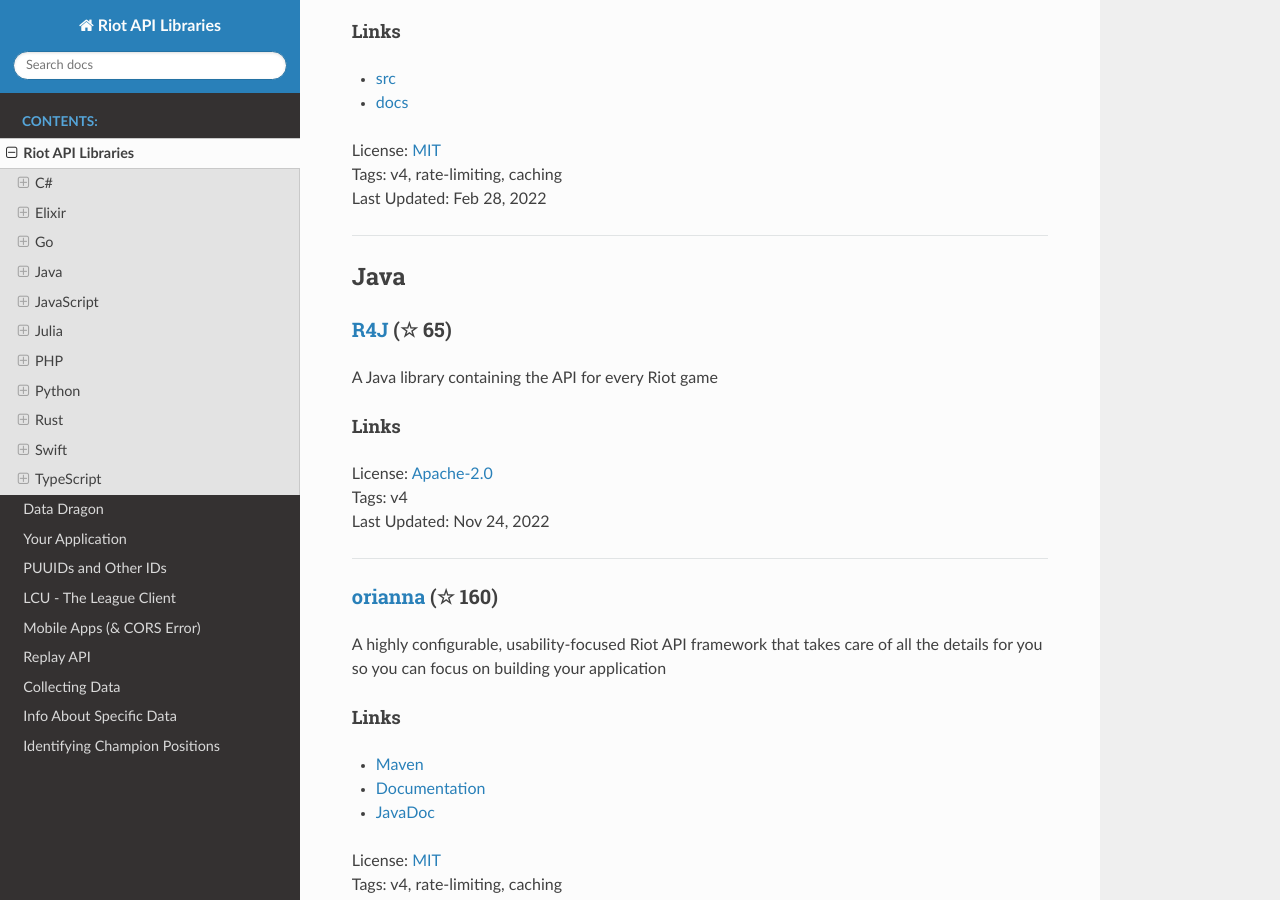
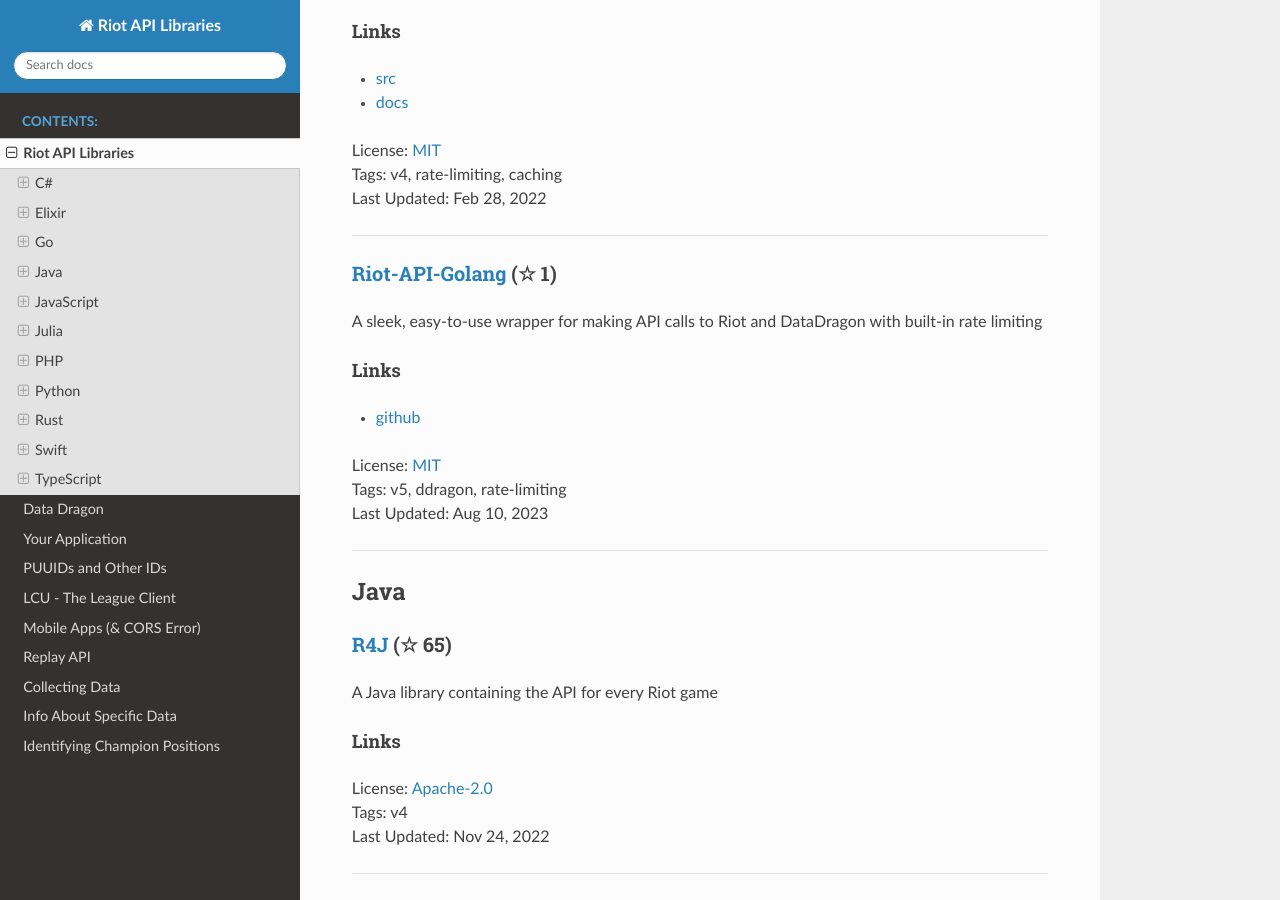
Before and after one commit to WxWatch/riot-api-libraries, a Sphinx documentation site: the page built from docs/libraries.rst, in a window 1280 px wide and 900 px high, scrolled down 1667 px. Built offline with Sphinx 7.4.7 and the Read the Docs theme 2.0.0, drawn with Linux system fonts in a browser that asks for light colours; pages that are not in the unit, such as notebooks, are missing from menus.

Commit message:
Add Riot-API-Golang

```diff
--- a/docs/libraries.rst
+++ b/docs/libraries.rst
@@ -83,6 +83,21 @@
 | License: `MIT <http://choosealicense.com/licenses/mit>`_
 | Tags: v4, rate-limiting, caching
 | Last Updated: Feb 28, 2022
+
+-----------------
+
+`Riot-API-Golang <https://github.com/junioryono/Riot-API-Golang>`_ (☆ 1)
+~~~~~~~~~~~~~~~~~~~~~~~~~~~~~~~~~~~~~~~~~~~~~~~~~~~~~~~~~~~~~~~~~~~~~~~~~~~~~~~~~~~~~~~~~~~~~~~~~~~~
+
+A sleek, easy-to-use wrapper for making API calls to Riot and DataDragon with built-in rate limiting
+
+Links
+::::::::::::::::
+
+- `github <https://github.com/junioryono/Riot-API-Golang>`_
+| License: `MIT <https://github.com/junioryono/Riot-API-Golang/blob/main/LICENSE>`_
+| Tags: v5, ddragon, rate-limiting
+| Last Updated: Aug 10, 2023
 
 -----------------
 
```
